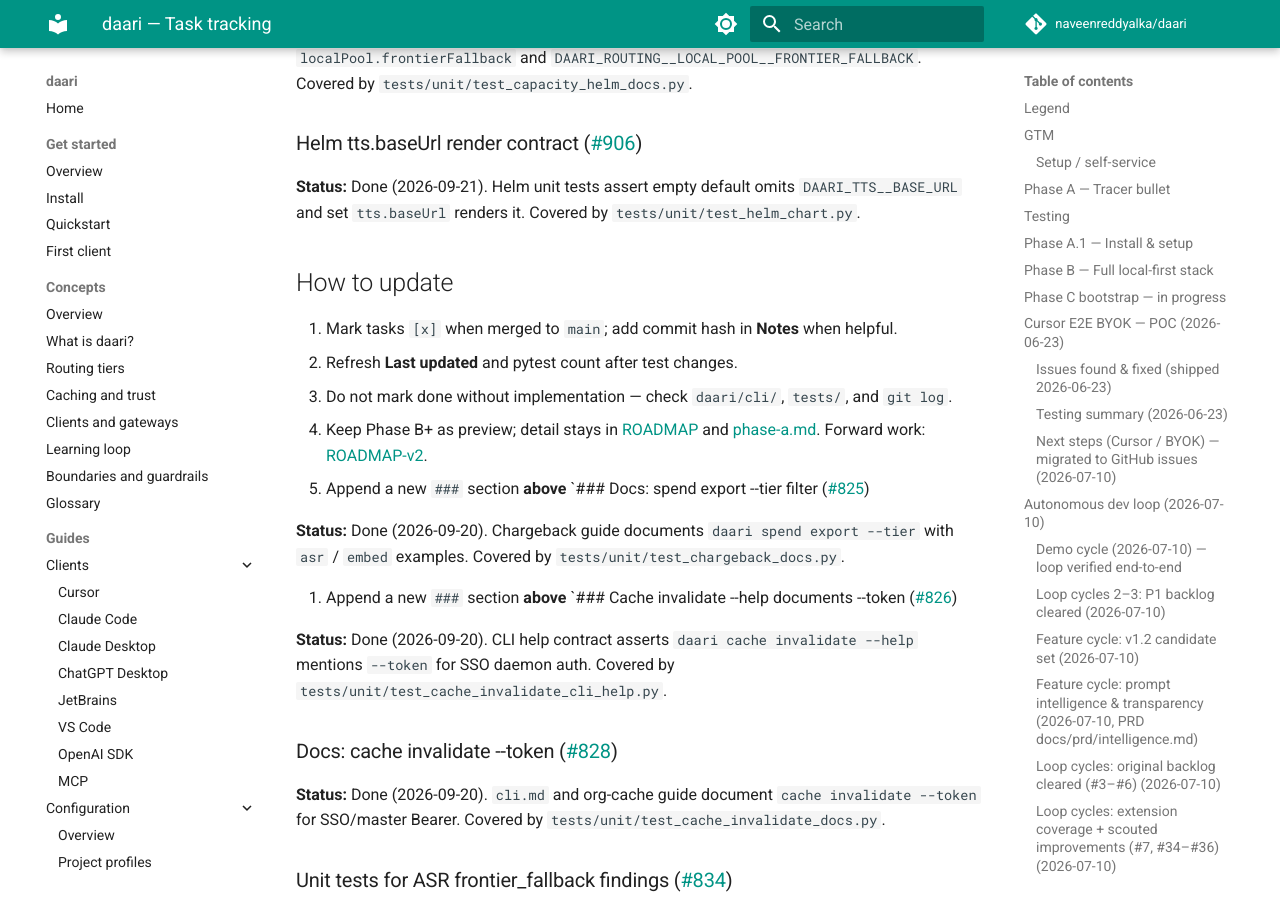
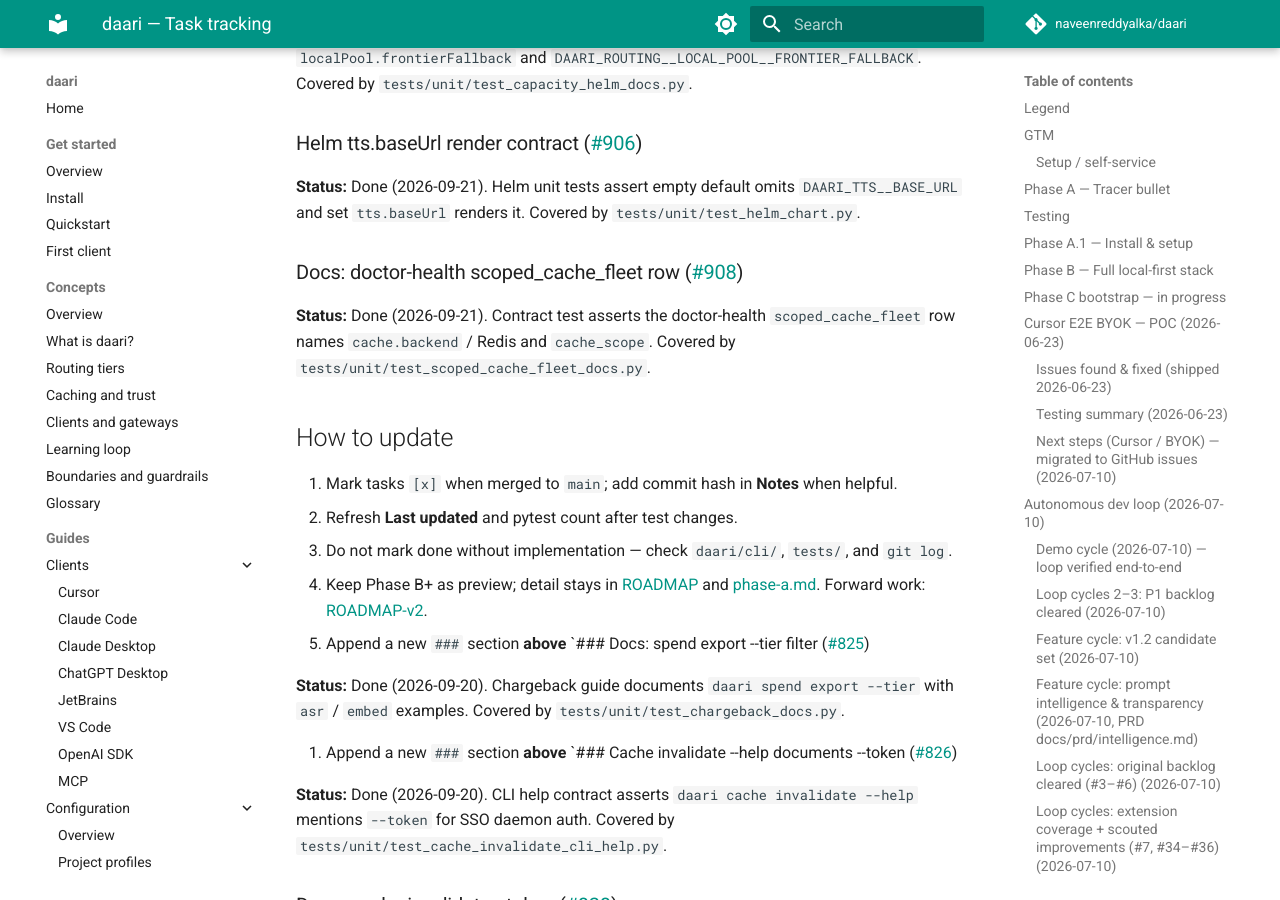
Before and after one commit to naveenreddyalka/daari, an MkDocs documentation site: the page built from docs/TRACKING.md, in a window 1280 px wide and 900 px high, scrolled down 93381 px. Built offline with MkDocs 1.6.1 and Material for MkDocs 9.7.7, drawn with Linux system fonts in a browser that asks for light colours; comment, search, counter and statistics services are not loaded.

Commit message:
chore(test): assert doctor-health documents scoped_cache_fleet
Lock the fleet tenancy row so Redis and cache_scope stay visible to operators reading the doctor table.

Co-authored-by: Cursor <cursoragent@cursor.com>

```diff
--- a/docs/TRACKING.md
+++ b/docs/TRACKING.md
@@ -3900,6 +3900,14 @@ in doctor-health. Covered by `tests/unit/test_doctor_scoped_cache_fleet.py`.
 `tests/unit/test_helm_chart.py`.
 
 
+### Docs: doctor-health scoped_cache_fleet row ([#908](https://github.com/naveenreddyalka/daari/issues/908))
+
+<!-- tracking:#908 -->
+**Status:** Done (2026-09-21). Contract test asserts the doctor-health
+`scoped_cache_fleet` row names `cache.backend` / Redis and `cache_scope`.
+Covered by `tests/unit/test_scoped_cache_fleet_docs.py`.
+
+
 ## How to update
 
 1. Mark tasks `[x]` when merged to `main`; add commit hash in **Notes** when helpful.
```
Also changed, not shown: 1 other file.
